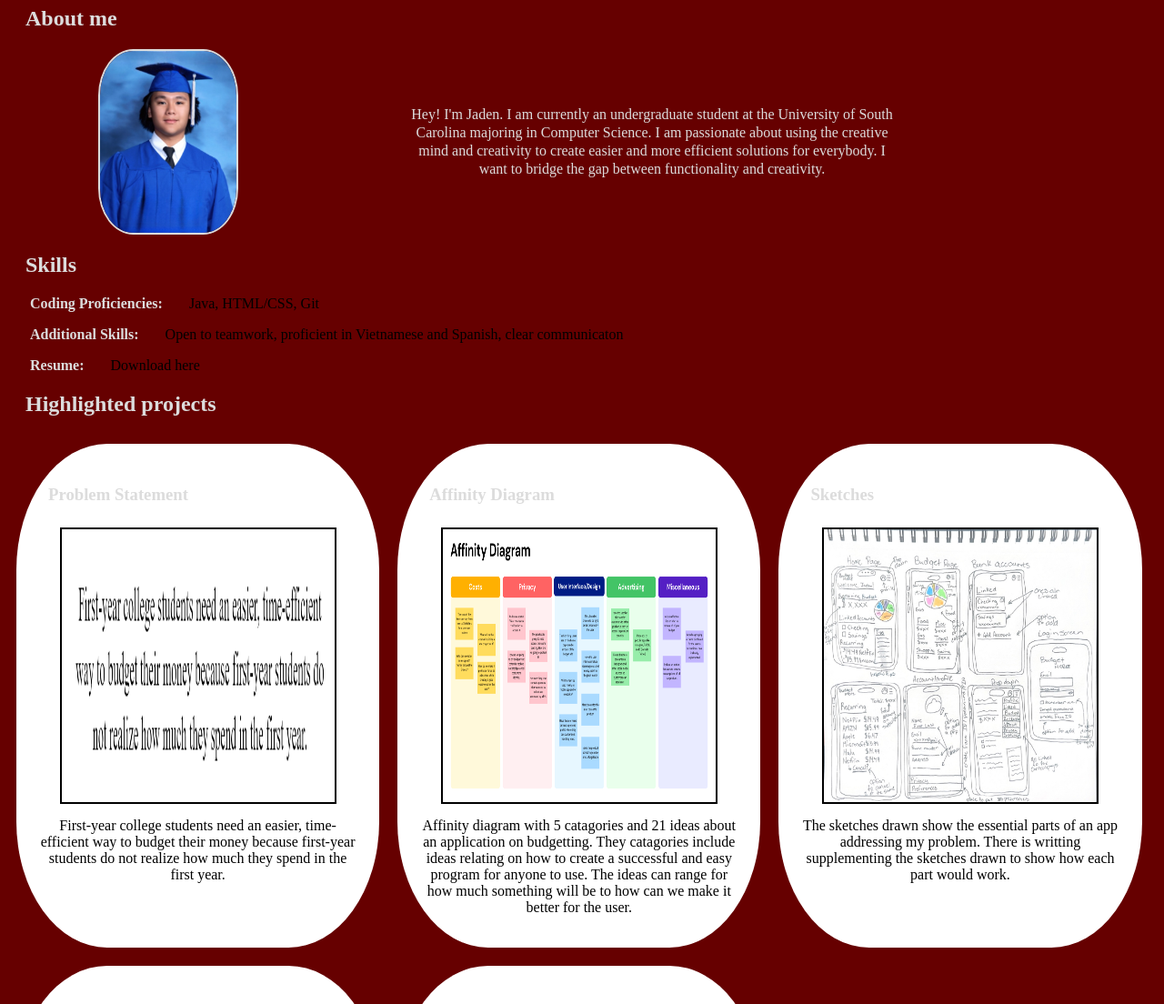
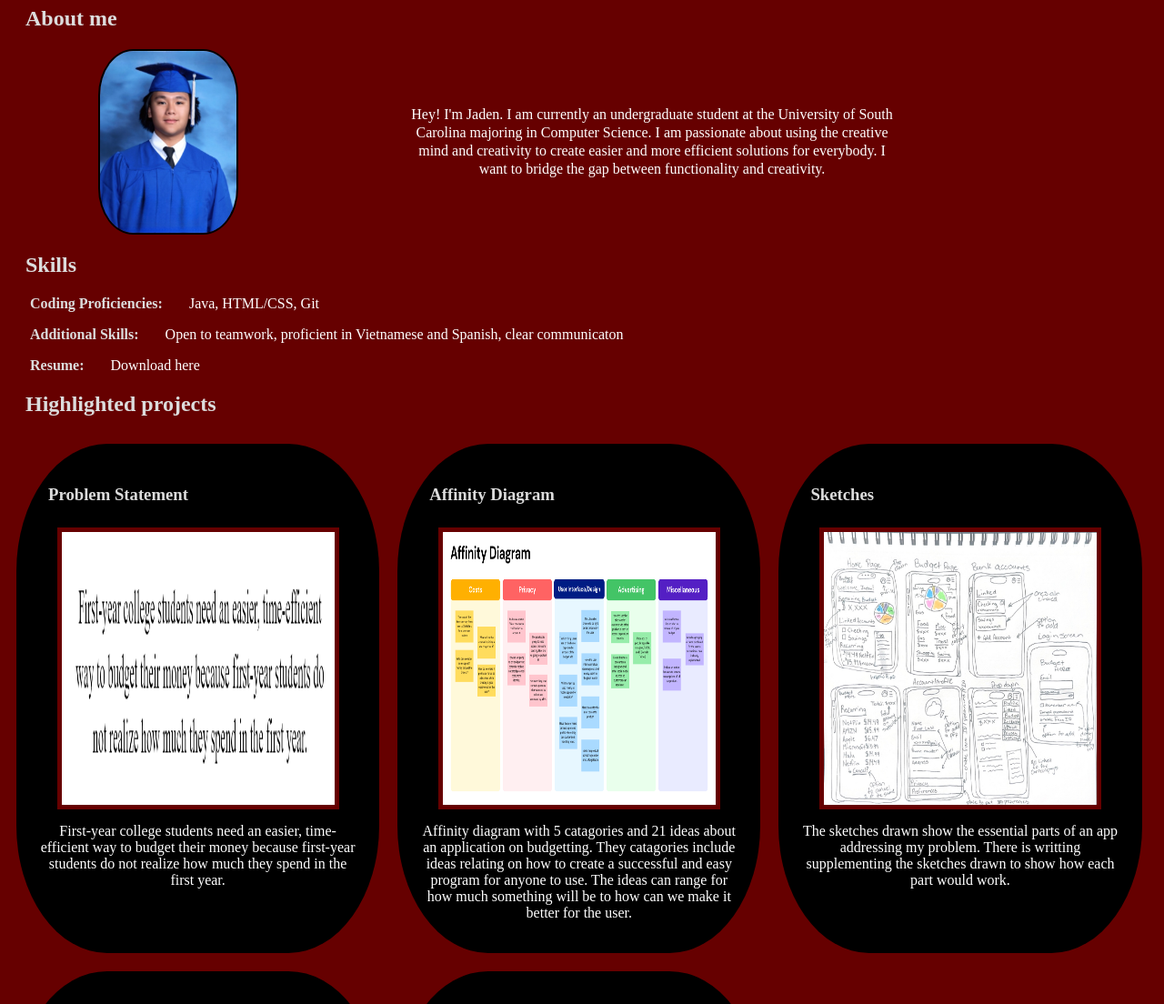
Before and after one commit to jadentdoan/jadentdoan, a plain HTML site: page index.html in a window 1280 px wide. Shown: the part 73-1177 px from the top of the page at 91% size. Drawn offline with Linux system fonts and the light colour scheme.

Commit message:
Modified css/changed the color scheming

```diff
--- a/styles.css
+++ b/styles.css
@@ -28,11 +28,15 @@ b{
     flex-wrap:wrap;
 }
 
+.skills p {
+    color: rgb(255, 255, 255);
+}
+
 .project   {
     width: 30%;
     margin: 10px;
     padding: 20px 10px;
-    background: white;
+    background: rgb(0, 0, 0);
     border-radius: 25%;
 }
 
@@ -40,19 +44,20 @@ b{
     width: 300px;
     height: 300px;
     margin: 10px;
-    border: 2px solid rgb(0, 0, 0);
+    border: 5px solid rgb(102, 0, 0);
     display: block;
     margin: auto;
     }
 
 a { /* change the appearance of ALL links */
     text-decoration: none;
-    color: rgb(0, 0, 0);
+    color: rgb(255, 255, 255);
 }
 
 .project p { /* change the appearance of paragraph tags inside .project divs */
     text-align: center;
     margin: 15px;
+    color: rgb(255, 255, 255);
     }
 
 .about{
@@ -67,7 +72,7 @@ a { /* change the appearance of ALL links */
     width: 150px;
     height: 200px;
     border-radius: 25%;
-    border: 2px solid rgb(220, 220, 220);
+    border: 2px solid rgb(0, 0, 0);
     }
 
 .about p {
@@ -75,7 +80,7 @@ a { /* change the appearance of ALL links */
     text-align: center;
     margin: auto;
     line-height: 125%;
-    color: gainsboro;
+    color: rgb(255, 255, 255);
     }
 
 .contact{
```
